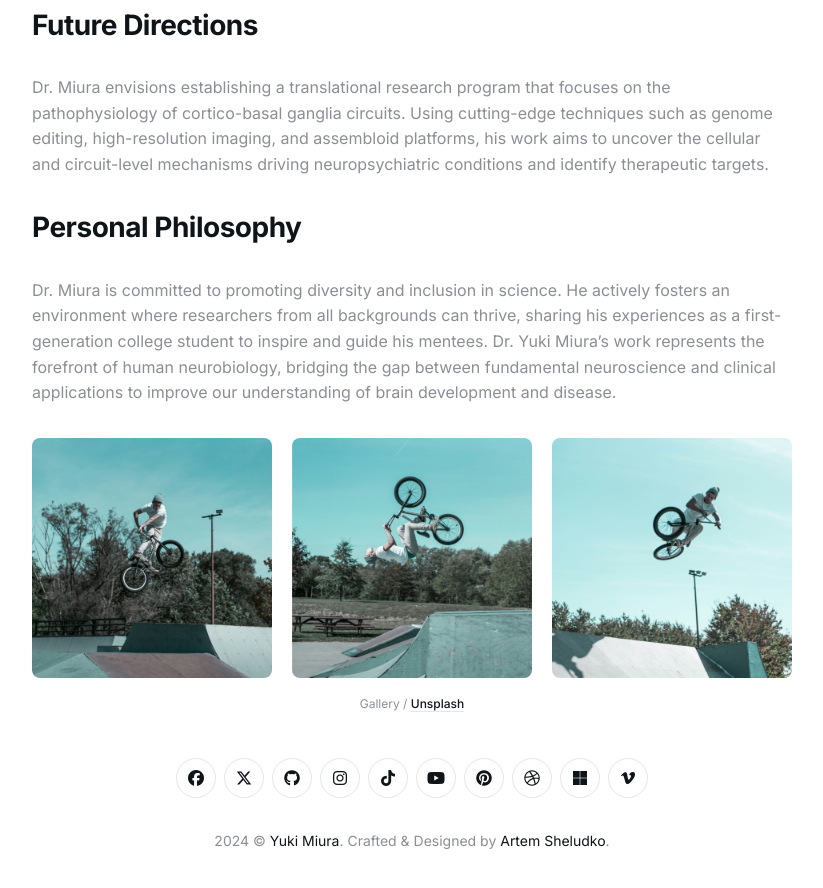
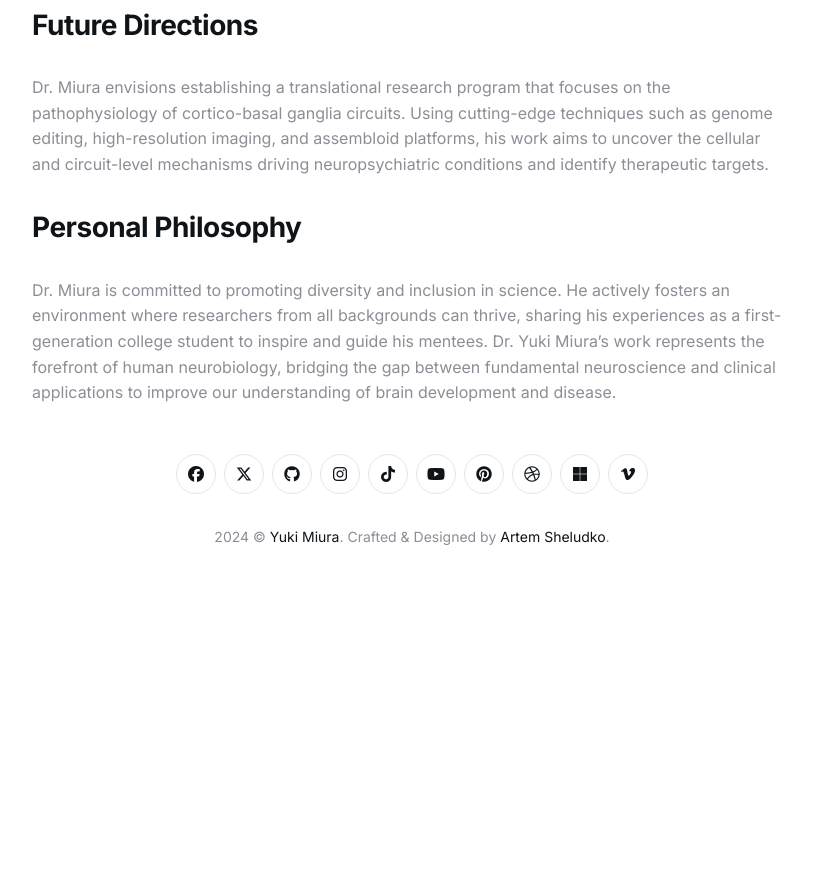
Before and after one commit to ykmiura/ykmiura.github.io, a Jekyll site: the page built from _pages/about.md, in a window 1280 px wide and 900 px high, scrolled down 2501 px. Shown: the top 888 px of the window, without its empty margins (228-1051 px from the left). Built offline with Jekyll 4.4.1, drawn with Linux system fonts in a browser that asks for light colours; after the commit the page ends 3097 px from its top, so only the background shows below that.

Commit message:
Update about.md

```diff
--- a/_pages/about.md
+++ b/_pages/about.md
@@ -39,12 +39,3 @@ Dr. Miura envisions establishing a translational research program that focuses o
 
 Dr. Miura is committed to promoting diversity and inclusion in science. He actively fosters an environment where researchers from all backgrounds can thrive, sharing his experiences as a first-generation college student to inspire and guide his mentees.
 Dr. Yuki Miura’s work represents the forefront of human neurobiology, bridging the gap between fundamental neuroscience and clinical applications to improve our understanding of brain development and disease.
-
-<div class="page__gallery__wrapper">
-  <div class="page__gallery__images">
-    <img src="/images/01-3.jpg" loading="lazy">
-    <img src="/images/01-4.jpg" loading="lazy">
-    <img src="/images/01-5.jpg" loading="lazy">
-  </div>
-  <em>Gallery / <a href="https://unsplash.com/" target="_blank">Unsplash</a></em>
-</div>
```
